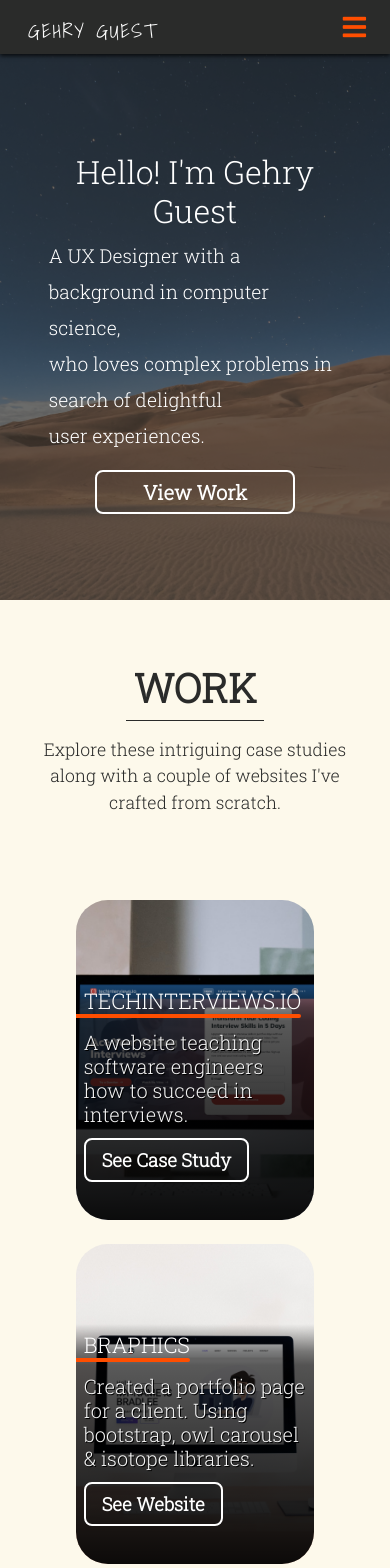
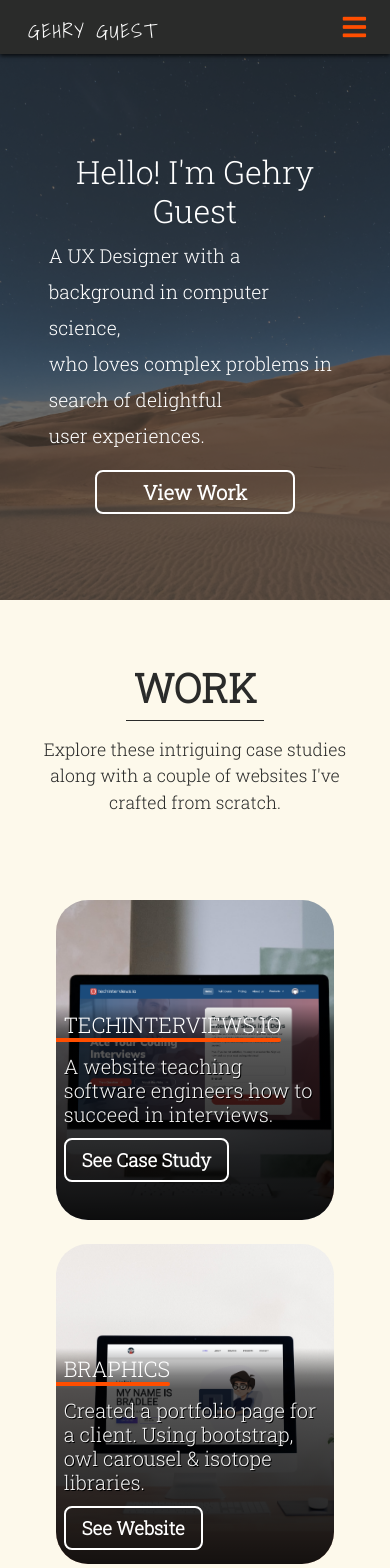
Before and after one commit to GuestG/GehryGuest.Com, a React (Create React App) app: page / in a window 390 px wide. Shown: the top 1568 px of the page. Built offline with nearby package versions, Linux system fonts and the light colour scheme.

Commit message:
fixed mobile bugs

```diff
--- a/src/App.css
+++ b/src/App.css
@@ -688,6 +688,35 @@ nav ul li {
   .text {
     margin-top: 1rem;
   }
+
+  .card_content {
+    transform: none;
+    transition: none;
+}
+.card_content > *:not(.card_title) {
+    opacity: 1;
+    transition: none;
+}
+
+.project_card:hover .card_content,
+.project_card:focus-within .card_content {
+    transform: none;
+    transition-delay: none;
+}
+
+.project_card:focus-within .card_content {
+    transition-duration: none;
+}
+
+.card_title::after {
+    transform: none;
+}
+
+.project_card:hover .card_title::after,
+.project_card:focus-within .card_title::after {
+  transform: none;
+}
+
 }
 
 /************************************/
@@ -1206,15 +1235,41 @@ nav ul li {
     height: 600px;
   }
   .project_card {
-    max-width: 24ch;
-    padding-top: 5rem;
+    max-width: 28ch;
+    /* padding-top: 5rem; */
   }
+
+  .project_card:hover,
+  .project_card:focus-within {
+  transform: none !important;
+  }
+
+  .project_card:hover .card_content > *:not(.card_title),
+  .project_card:focus-within .card_content > *:not(.card_title) {
+    opacity: 1;
+    /* For when card content will show up */
+    transition-delay: none Im !important;
+  }
+
+  .card_content > *:not(.card_title) {
+    opacity: 1;
+    transition: none !important;
+}
+
   .card_content {
     padding: 0.5rem;
     padding-bottom: 5rem !important;
+    -webkit-transition: none !important;
+  -moz-transition: none !important;
+  -o-transition: none !important;
+  transition: none !important;
   }
   .card_content:hover{
-    transform: translateY(92%);
+    -webkit-transition: none !important;
+    -moz-transition: none !important;
+    -o-transition: none !important;
+    transition: none !important;
+    /* transform: translateY(92%); */
   }
   .card_title{
     font-size: 1.35rem
--- a/src/components/About.js
+++ b/src/components/About.js
@@ -52,8 +52,8 @@ function About() {
                         user Engagement. My interest in UX was born during my time at University of Washington Computer Science program,
                         when my peers wouldn't care about the look or use of the application as long as it functioned correctly. Since then
                         I've been invested into front end design and usability. Always keeping up on the latest trends in order to create a
-                        pixel perfect designs that stand the test of both aesthetics and usability. In my free time I love to hike, people's
-                        life stories and to craft worlds as a dungeon master for my D&D group.
+                        pixel perfect designs that stand the test of both aesthetics and usability. In my free time I love to hike, listening to people's
+                        life stories and crafting worlds as a dungeon master for my D&D group.
 
                             {/* <br></br>
                             <br></br> */}
--- a/src/components/Techinterviews.js
+++ b/src/components/Techinterviews.js
@@ -216,6 +216,11 @@ function Techinterviews() {
                 </div>
             </p>
 
+            <p className="sectionTitle">Impact</p>
+            <p className="processText">
+
+            </p>
+
             <p className="sectionTitle">What I Learned</p>
             <p className="processText">
             This project really emphasized the importance of user interface design - correctly using the elements of color,
--- a/src/css/projects.css
+++ b/src/css/projects.css
@@ -159,13 +159,19 @@ body {
     color: var(--primary-dark);
     border: 5px solid var(--primary-dark);
     background-color: transparent;
-    margin: 0 auto;
+    display: block !important;
+    margin: 0 auto !important;
 }
 
 .backToTopButtonProjects:hover {
     color: var(--primary-orange);
     border: 5px solid var(--primary-orange);
     transition: .2s ease-in-out !important;
+}
+
+#upArrowProjects {
+    display: block !important;
+    margin: 0 auto !important;
 }
 
 /* Intro */
@@ -597,4 +603,6 @@ body {
         max-width: 85vw;
     }
 
+
+
 }
```
Also changed, not shown: src/App.js (+27 -0 lines).
